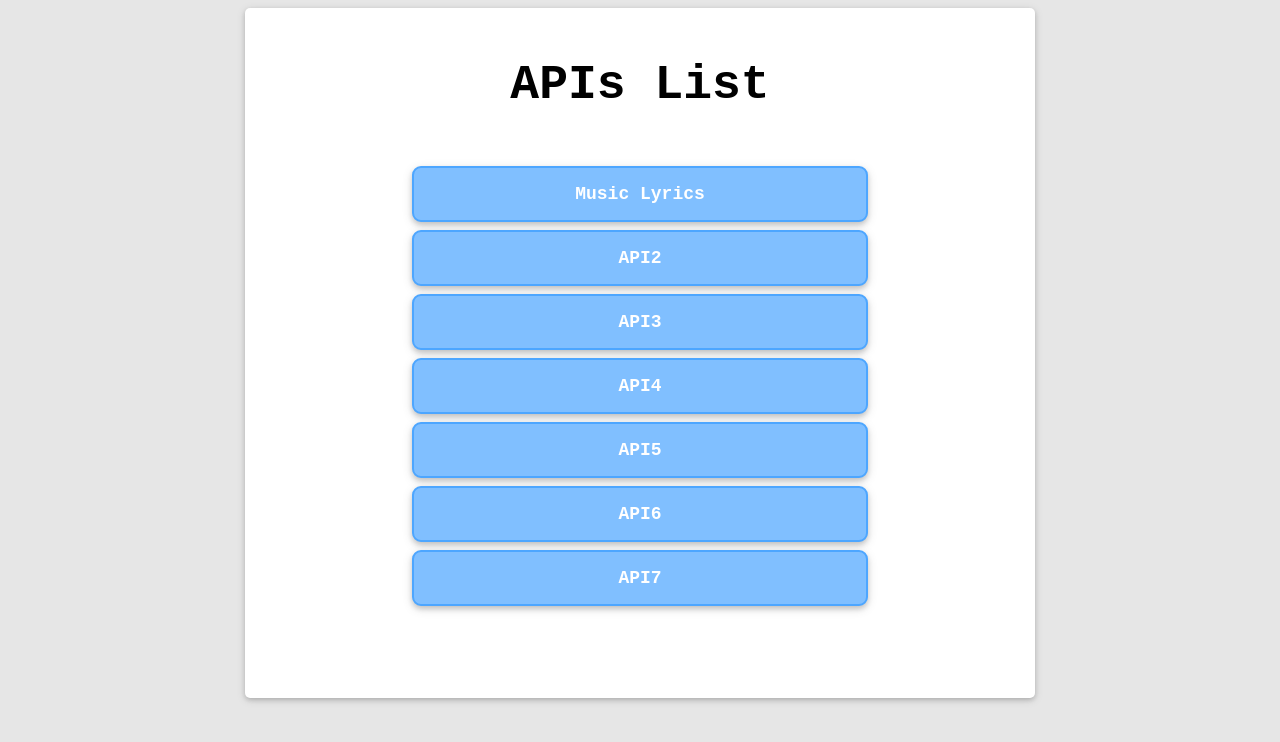
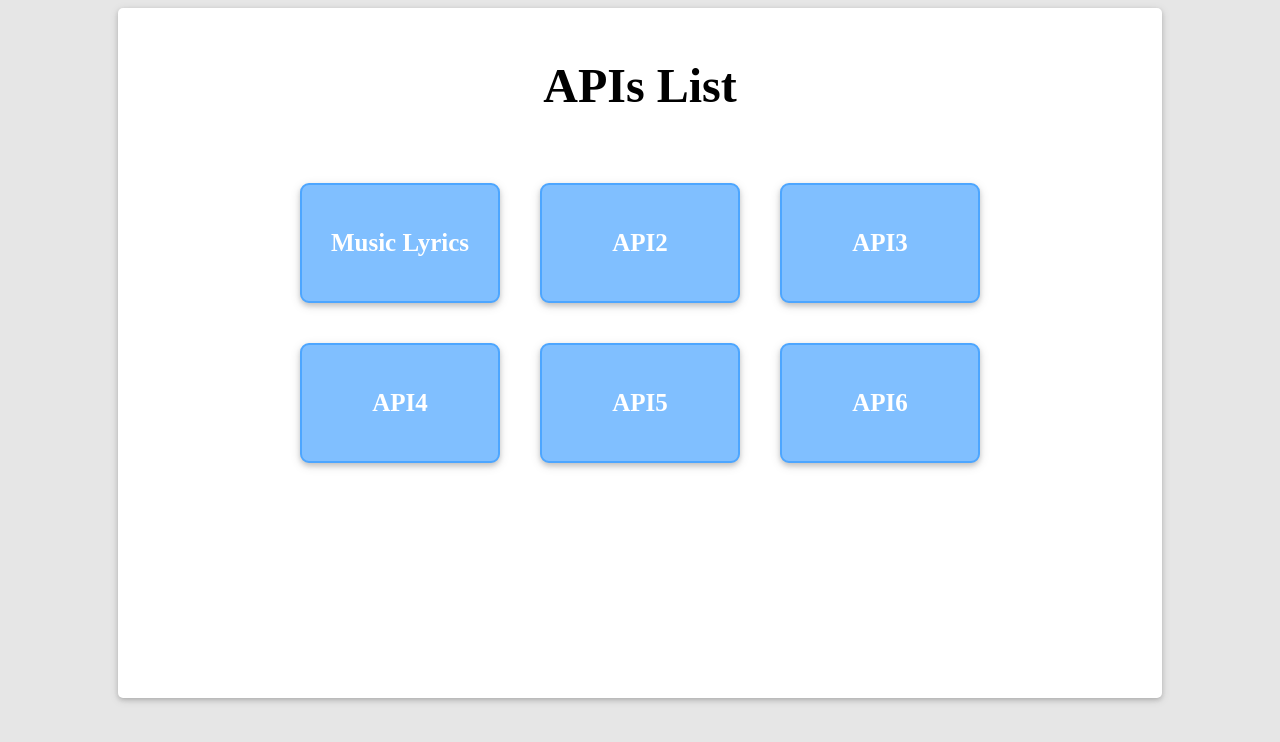
Before and after one commit to JoaoV111/API-Distances-Google, a Flask app: page / in a window 1280 px wide. Shown: the top 742 px of the page. Run offline with Flask 2, Linux system fonts and the light colour scheme.

Commit message:
update main.css

```diff
--- a/app.py
+++ b/app.py
@@ -30,5 +30,7 @@ def MusicLyrics():
 
 	return render_template('musiclyrics.html', lyrics=lyrics, Artist=Artist, Title=Title)
 
+
+
 if __name__ == '__main__':
     app.run(debug=True)
--- a/static/css/main.css
+++ b/static/css/main.css
@@ -10,7 +10,7 @@ body {
   padding-bottom: 40px;
   box-shadow: 0 2px 4px 0 rgba(0,0,0,0.16),0 2px 10px 0 rgba(0,0,0,0.12)!important;
   border-radius: 5px;
-  max-width:60%;
+  max-width:80%;
   min-height: 650px;
 }
 
@@ -31,19 +31,20 @@ body {
   background-color: #4CAF50; /* Green */
   border: none;
   color: white;
-  padding: 16px 32px;
+  padding: 8px 8px;
   text-align: center;
   text-decoration: none;
   display: inline-block;
-  font-size: 18px;
-  margin: 4px 2px;
+  font-size: 25px;
+  margin: 20px;
   -webkit-transition-duration: 0.4s; /* Safari */
   transition-duration: 0.4s;
   cursor: pointer;
   border-radius: 9px;
-  font-family: 'Courier New', Courier, monospace;
+  font-family: 'Poppins';
   font-weight: bold;
-  width: 60%;
+  width: 200px;
+  height: 120px;
   box-shadow: 0 3px 5px 0 rgba(0,0,0,0.16),0 3px 11px 0 rgba(0,0,0,0.12)!important;
 
 
--- a/templates/index.html
+++ b/templates/index.html
@@ -6,28 +6,28 @@
 
 {% block body %}
 <div class="whitebox center">
-  <h1 style="margin: 50px;font-size: 300%;">
+  <h1 style="font-family: 'Poppins';margin: 50px;font-size: 300%;">
     APIs List
   </h1>
-  <form action="/music-lyrics">
-    <input type="submit" value="Music Lyrics" class="button button1"/><br>
-  </form>
-  <form action="/music-lyrics">
-  	<input type="submit" value="API2" class="button button1"/><br>
-  </form>
-  <form action="/music-lyrics">
-	<input type="submit" value="API3" class="button button1"/><br>
-  </form>
-  <form action="/music-lyrics">
-	<input type="submit" value="API4" class="button button1"/><br>
-  </form>
-  <form action="/music-lyrics">
-	<input type="submit" value="API5" class="button button1"/><br>
-  </form>
-  <form action="/music-lyrics">
-	<input type="submit" value="API6" class="button button1"/><br>
-  </form>
-  <form action="/music-lyrics">
-	<input type="submit" value="API7" class="button button1"/><br>
-  </form>
+  <div class="center" style="width: 720px">
+    <form action="/music-lyrics" style="float: left;">
+      <input type="submit" value="Music Lyrics" class="button button1"/>
+    </form>
+    <form action="/music-lyrics" style="float: left;" >
+  	    <input type="submit" value="API2" class="button button1"/>
+    </form>
+    <form action="/music-lyrics" style="float: left;">
+	    <input type="submit" value="API3" class="button button1"/>
+    </form><br><br><br><br><br><br>
+    <form action="/music-lyrics" style="float: left;" >
+	    <input type="submit" value="API4" class="button button1"/>
+    </form>
+    <form action="/music-lyrics" style="float: left;" >
+	    <input type="submit" value="API5" class="button button1"/>
+    </form>
+    <form action="/music-lyrics" style="float: left;" >
+      <input type="submit" value="API6" class="button button1"/>
+    </form>
+  </div>
+</div>
 {% endblock %}
```
